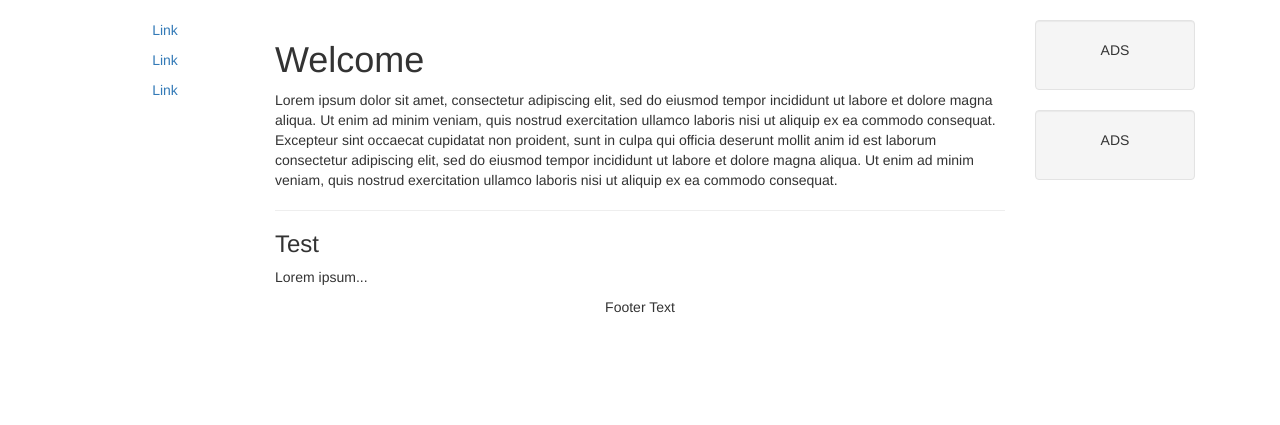
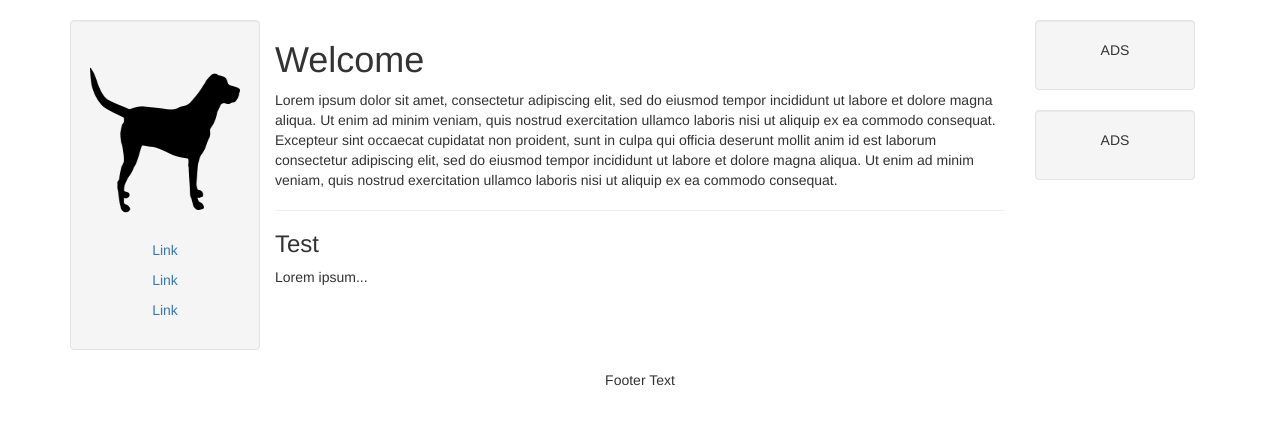
Before and after one commit to marcelorambomartins/adotePet, a CodeIgniter app: page /viralate/index.php/caes/visualizar/1 in a window 1280 px wide. Shown: the part 72-497 px from the top of the page. Run offline with CodeIgniter, Linux system fonts and the light colour scheme; data that the repository does not hold is empty; some libraries are stand-ins or nearby versions.

Commit message:
Ajustes perfilCao

```diff
--- a/application/views/viewPerfilCao.php
+++ b/application/views/viewPerfilCao.php
@@ -12,7 +12,10 @@
 
 		<div class="container-fluid text-center">
   <div class="row content">
-    <div class="col-sm-2 sidenav">
+    <div class="col-sm-2 sidenav fixed well">
+    	<div style="height: 200px">
+    	<img src='/../images/dogdefault.png' height='100%' width='100%'/>
+    	</div>
       <p><a href="#">Link</a></p>
       <p><a href="#">Link</a></p>
       <p><a href="#">Link</a></p>
```
